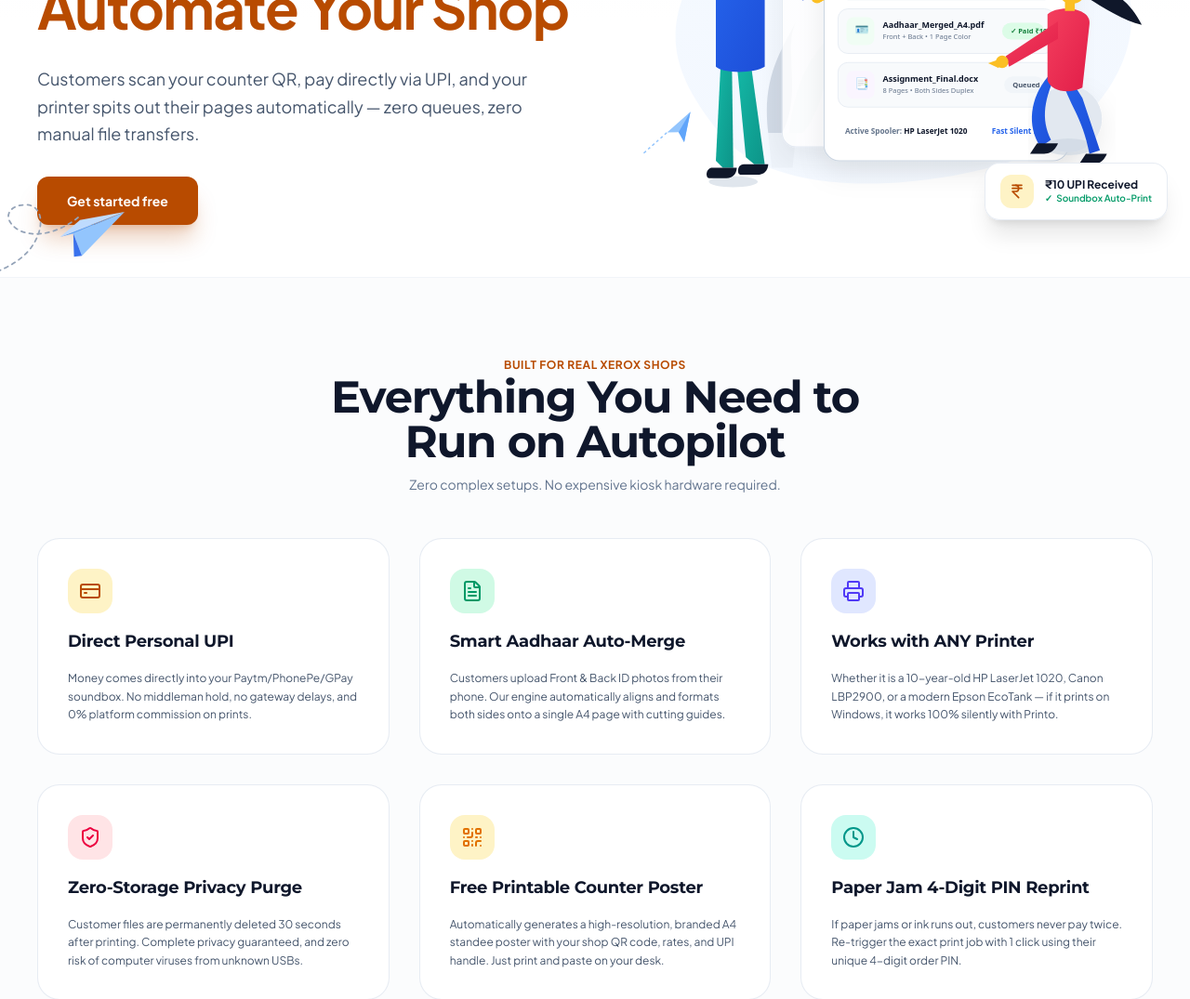
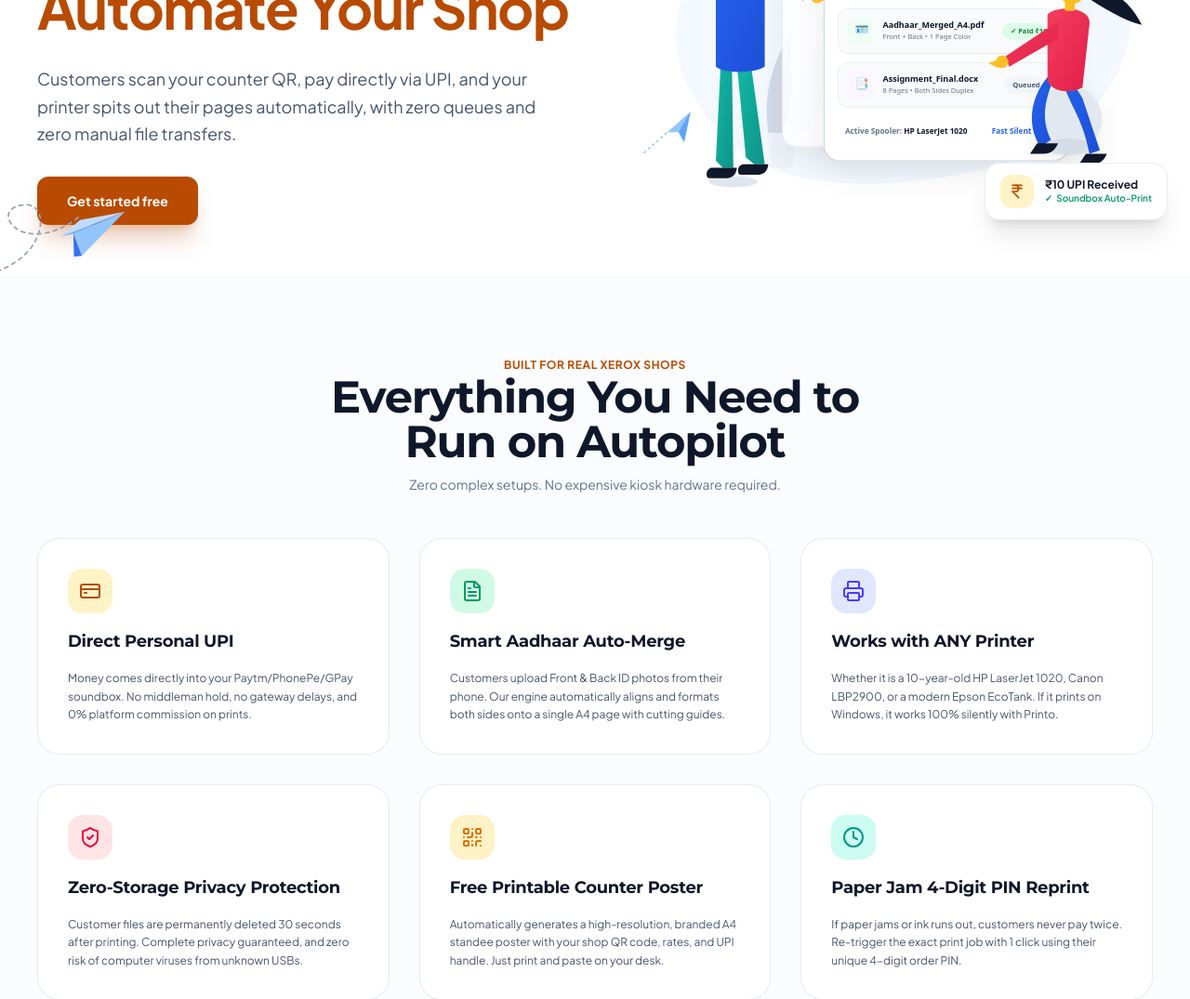
Before and after one commit to ShivamxRaj/Printo, a React (Vite) app in the folder client/: page / in a window 1280 px wide. Shown: the part 325-1400 px from the top of the page at 93% size. Built offline with nearby package versions, Linux system fonts and the light colour scheme; no server answers.

Commit message:
fix(copy): smooth sentences, rename to Privacy Protection, and align button to 'Start Monthly Pro'

```diff
--- a/client/src/components/LandingPage.jsx
+++ b/client/src/components/LandingPage.jsx
@@ -113,7 +113,7 @@ export default function LandingPage({ onOpenRegister, onGoToDashboard, onGoToDem
 
               {/* Sub-headline: Single efficient line */}
               <p className="text-sm sm:text-lg text-slate-600 max-w-xl mx-auto lg:mx-0 font-normal leading-relaxed">
-                Customers scan your counter QR, pay directly via UPI, and your printer spits out their pages automatically — zero queues, zero manual file transfers.
+                Customers scan your counter QR, pay directly via UPI, and your printer spits out their pages automatically, with zero queues and zero manual file transfers.
               </p>
 
               {/* Action Button with Karlson Paper Plane */}
@@ -223,7 +223,7 @@ export default function LandingPage({ onOpenRegister, onGoToDashboard, onGoToDem
               </div>
               <h3 className="text-lg font-bold text-slate-900">Works with ANY Printer</h3>
               <p className="text-xs text-slate-600 leading-relaxed">
-                Whether it is a 10-year-old HP LaserJet 1020, Canon LBP2900, or a modern Epson EcoTank — if it prints on Windows, it works 100% silently with Printo.
+                Whether it is a 10-year-old HP LaserJet 1020, Canon LBP2900, or a modern Epson EcoTank. If it prints on Windows, it works 100% silently with Printo.
               </p>
             </div>
 
@@ -232,7 +232,7 @@ export default function LandingPage({ onOpenRegister, onGoToDashboard, onGoToDem
               <div className="w-12 h-12 rounded-2xl bg-rose-100 text-rose-600 flex items-center justify-center shrink-0">
                 <ShieldCheck className="w-6 h-6" />
               </div>
-              <h3 className="text-lg font-bold text-slate-900">Zero-Storage Privacy Purge</h3>
+              <h3 className="text-lg font-bold text-slate-900">Zero-Storage Privacy Protection</h3>
               <p className="text-xs text-slate-600 leading-relaxed">
                 Customer files are permanently deleted 30 seconds after printing. Complete privacy guaranteed, and zero risk of computer viruses from unknown USBs.
               </p>
@@ -427,7 +427,7 @@ export default function LandingPage({ onOpenRegister, onGoToDashboard, onGoToDem
                 onClick={onOpenRegister}
                 className="w-full py-3 rounded-xl bg-white hover:bg-amber-50 text-[#b84b00] font-extrabold text-xs shadow-md transition-all cursor-pointer"
               >
-                Get Started Pro (₹49/mo)
+                Start Monthly Pro (₹49/mo)
               </button>
             </div>
 
```
